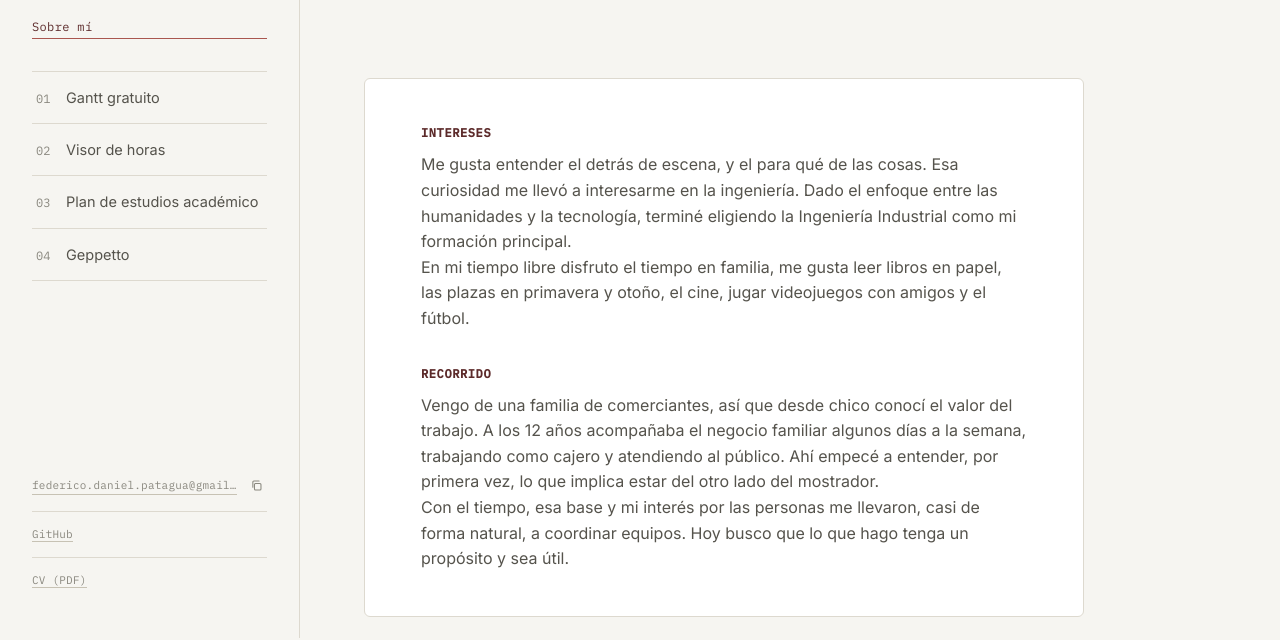
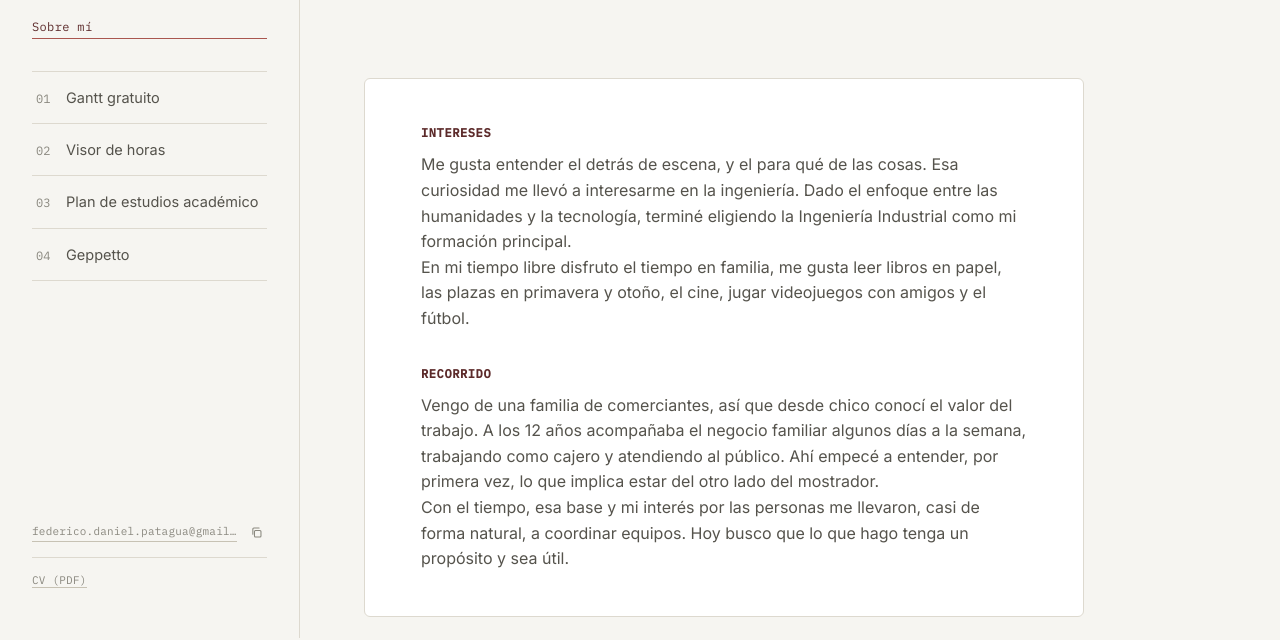
Before and after one commit to Fede-Patagua/Federico_Patagua, a plain HTML site: page sobre-mi.html in a window 1280 px wide. Shown: the part 162-802 px from the top of the page. Drawn offline with Linux system fonts and the light colour scheme.

Commit message:
Agrega sobre-mi.html y actualizaciones del portfolio

```diff
--- a/sobre-mi.html
+++ b/sobre-mi.html
@@ -53,7 +53,6 @@
           </svg>
         </button>
       </div>
-      <p><a href="[COMPLETAR: url de GitHub]">GitHub</a></p>
       <p><a href="assets/cv/cv.pdf" target="_blank" rel="noopener noreferrer">CV (PDF)</a></p>
     </div>
   </nav>
```
Also changed, not shown: 1 other file.
